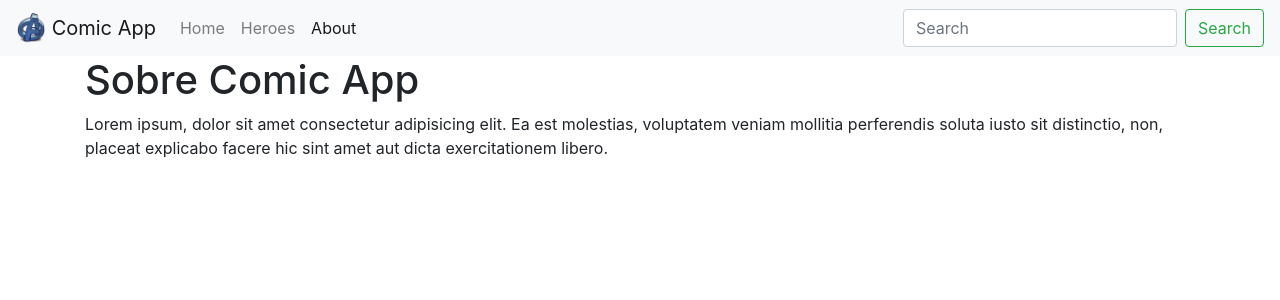
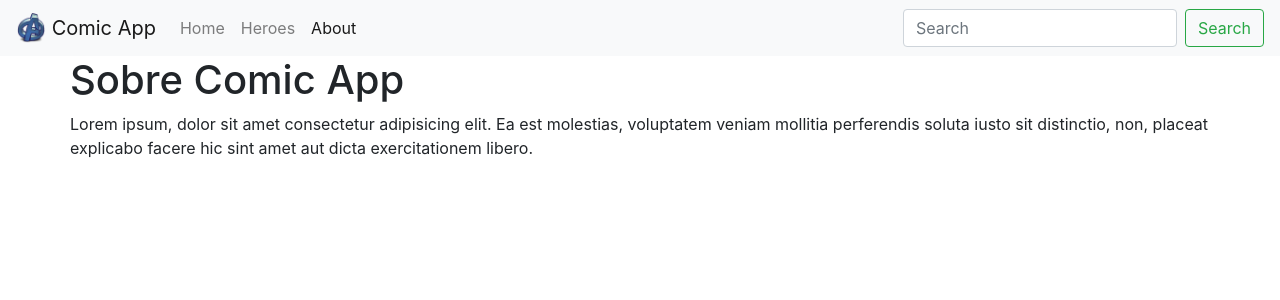
Before and after one commit to rubdev/SPA-con-Angular, an Angular app: page /about in a window 1280 px wide. Shown: the top 300 px of the page. Built offline with nearby package versions, Linux system fonts and the light colour scheme.

Commit message:
Clases para animaciones al cargar añadidas

```diff
--- a/src/app/components/about/about.component.html
+++ b/src/app/components/about/about.component.html
@@ -1,3 +1,5 @@
-<h1>Sobre Comic App</h1>
-<p>Lorem ipsum, dolor sit amet consectetur adipisicing elit. Ea est molestias, voluptatem veniam mollitia perferendis soluta iusto sit distinctio,
- non, placeat explicabo facere hic sint amet aut dicta exercitationem libero.</p>
+<div class="row animated fast fadeIn">
+    <h1>Sobre Comic App</h1>
+    <p>Lorem ipsum, dolor sit amet consectetur adipisicing elit. Ea est molestias, voluptatem veniam mollitia perferendis soluta iusto sit distinctio,
+     non, placeat explicabo facere hic sint amet aut dicta exercitationem libero.</p>
+</div>
--- a/src/app/components/home/home.component.html
+++ b/src/app/components/home/home.component.html
@@ -1,4 +1,4 @@
-<div class="jumbotron jumbotron-fluid">
+<div class="jumbotron jumbotron-fluid animated fadeIn fast">
     <div class="container">
       <h1 class="display-4">Comic app</h1>
       <p class="lead">Aplicación SPA sobre personajes de comic</p>
```
